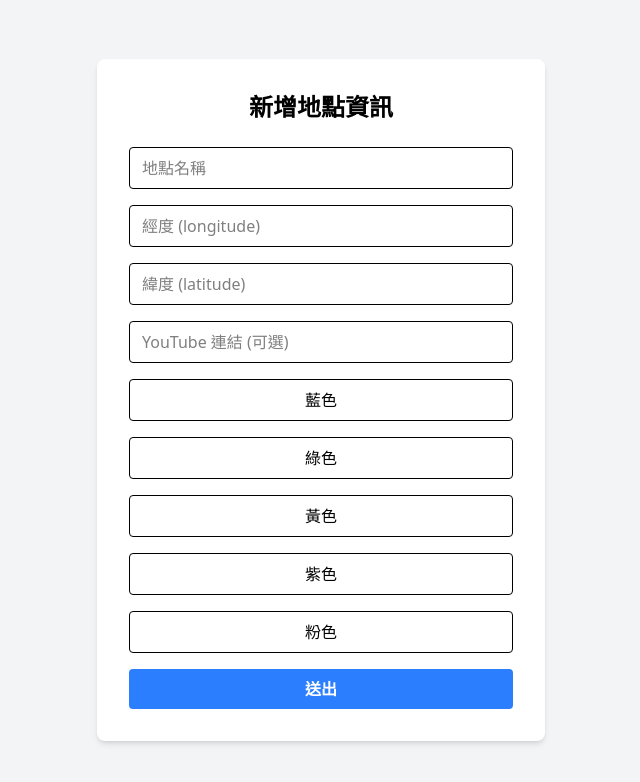
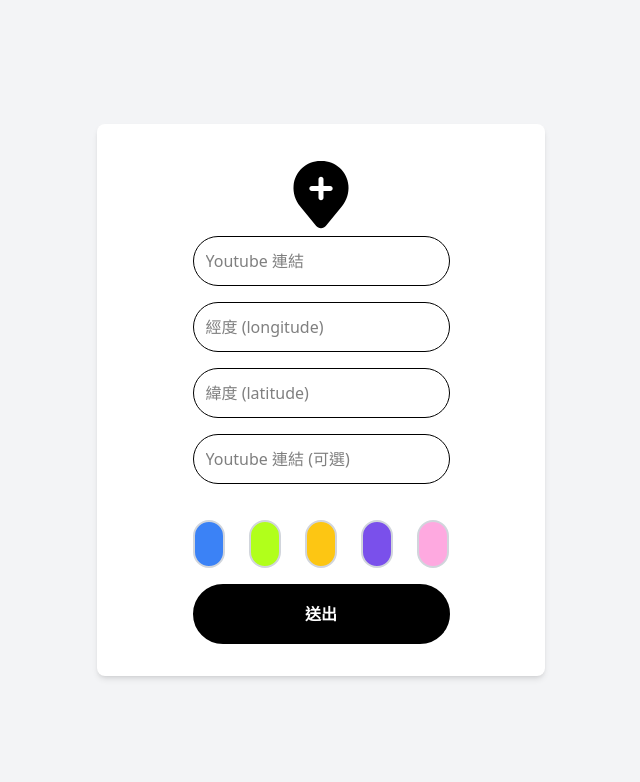
Before and after one commit to yehdoublen/city_music_map, a Next.js app: page /upload in a window 1280 px wide. Shown: the top 782 px of the page, without its empty margins (319-959 px from the left). Built offline with nearby package versions, Linux system fonts and the light colour scheme.

Commit message:
add: uploadui

```diff
--- /dev/null
+++ b/src/app/test/page.js
@@ -0,0 +1,8 @@
+export default function Home() {
+
+  return (
+    <div>
+      className="border rounded-full px-3 py-3"
+    </div>
+  );
+}
--- a/src/app/upload/page.js
+++ b/src/app/upload/page.js
@@ -4,6 +4,7 @@ import { useState } from "react";
 import { useRouter } from "next/navigation";
 import { db } from "../config/firebase";
 import { collection, addDoc } from "firebase/firestore";
+
 
 const colorMap = {
   yellow: "#FDC613",
@@ -53,17 +54,18 @@ export default function UploadPage() {
   };
 
   return (
-    <main className="min-h-screen flex flex-col items-center justify-center bg-gray-100">
-      <div className="bg-white p-8 rounded-lg shadow-md w-full max-w-md">
-        <h1 className="text-2xl font-bold mb-6 text-center">新增地點資訊</h1>
+    <main className="min-h-screen rounded-lg flex flex-col items-center justify-center bg-gray-100">
+      <div className="items-center flex flex-col bg-white p-8 rounded-lg shadow-md w-full max-w-md">
+        {/* <h1 className="text-2xl font-bold mb-6 text-center">新增地點資訊</h1> */}
+        <img src="/Frame.svg" alt="新增音樂" className="w-[80px] h-[80px]" />
         <form onSubmit={handleSubmit} className="flex flex-col gap-4">
           <input
             type="text"
-            placeholder="地點名稱"
+            placeholder="Youtube 連結"
             value={name}
             onChange={(e) => setName(e.target.value)}
             required
-            className="border rounded px-3 py-2"
+            className="border rounded-full px-3 py-3"
           />
           <input
             type="number"
@@ -72,7 +74,7 @@ export default function UploadPage() {
             value={longitude}
             onChange={(e) => setLongitude(e.target.value)}
             required
-            className="border rounded px-3 py-2"
+            className="border rounded-full px-3 py-3"
           />
           <input
             type="number"
@@ -81,26 +83,38 @@ export default function UploadPage() {
             value={latitude}
             onChange={(e) => setLatitude(e.target.value)}
             required
-            className="border rounded px-3 py-2"
+            className="border rounded-full px-3 py-3"
           />
           <input
             type="url"
-            placeholder="YouTube 連結 (可選)"
+            placeholder="Youtube 連結 (可選)"
             value={youtube}
             onChange={(e) => setYoutube(e.target.value)}
-            className="border rounded px-3 py-2"
+            className="border rounded-full px-3 py-3"
           />
-
-            <button className="border border-#FDC613 rounded px-3 py-2" value="blue" onClick={() => setColor("blue")}>藍色</button>
-            <button className="border border-#B1FF1B rounded px-3 py-2" value="green" onClick={() => setColor("green")}>綠色</button>
-            <button className="border border-#FDC613 rounded px-3 py-2" value="yellow" onClick={() => setColor("yellow")}>黃色</button>
-            <button className="border border-#7A50EB rounded px-3 py-2" value="purple" onClick={() => setColor("purple")}>紫色</button>
-            <button className="border border-#FEA9E0 rounded px-3 py-2" value="pink" onClick={() => setColor("pink")}>粉色</button>
+          <div className="items-center flex gap-6 mt-5 justify-center">
+              {[
+                { value: "blue", color: "#3B82F6" },
+                { value: "green", color: "#B1FF1B" },
+                { value: "yellow", color: "#FDC613" },
+                { value: "purple", color: "#7A50EB" },
+                { value: "pink", color: "#FEA9E0" },
+              ].map(opt => (
+                <button
+                  key={opt.value}
+                  type="button"
+                  onClick={() => setColor(opt.value)}
+                  className={`w-8 h-12 rounded-full border-2 transition-transform duration-150 flex items-center justify-center ${color === opt.value ? 'scale-125' : 'border-gray-300'}`}
+                  style={{ backgroundColor: opt.color }}
+                  aria-label={opt.value}
+                />
+              ))}
+            </div>
 
           <button
             type="submit"
             disabled={loading}
-            className="bg-blue-500 hover:bg-blue-600 text-white font-bold py-2 px-4 rounded transition-colors duration-200"
+            className="bg-black hover:bg-gray-800 text-white font-bold py-4 px-4 rounded-full border-2 border-black transition-colors duration-200"
           >
             {loading ? "儲存中..." : "送出"}
           </button>
```
Also changed, not shown: public/Frame.png (added), public/Frame.svg (added).
